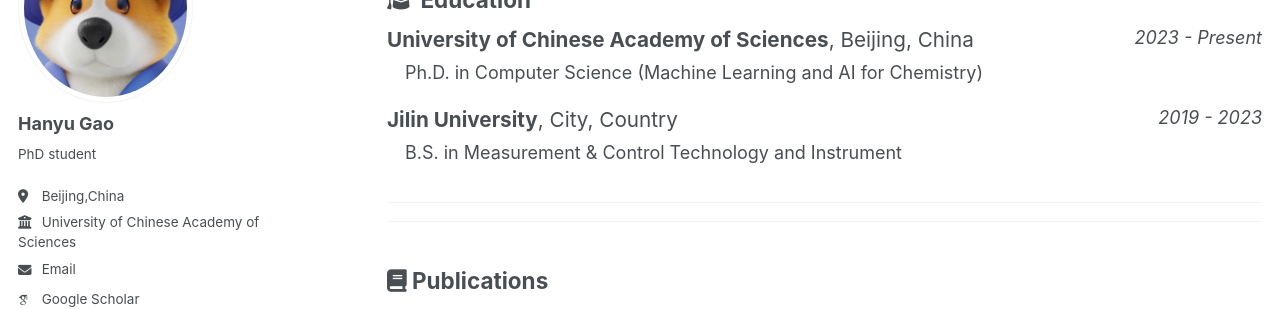
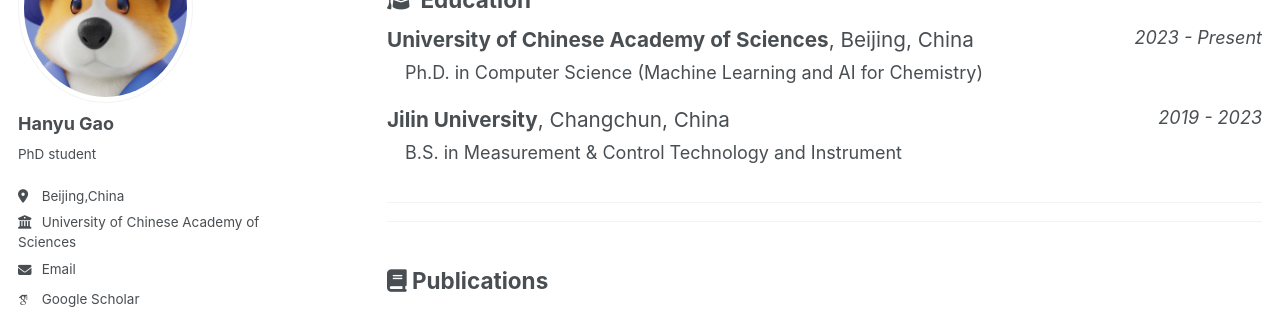
Before and after one commit to Licht0812/Licht0812.github.io, a Jekyll site: the page built from _pages/cv.md, in a window 1280 px wide. Shown: the part 193-502 px from the top of the page. Built offline with Jekyll 4.4.1, drawn with Linux system fonts in a browser that asks for light colours; some web fonts are replaced; a script that is not in the unit is left out.

Commit message:
Update cv.md

```diff
--- a/_pages/cv.md
+++ b/_pages/cv.md
@@ -20,7 +20,7 @@ redirect_from:
 </div>
 
 <div style="display: flex; justify-content: space-between; margin-bottom: 0.2em;">
-  <span style="font-size: 1.15em;"><b>Jilin University</b>, City, Country</span>
+  <span style="font-size: 1.15em;"><b>Jilin University</b>, Changchun, China</span>
   <span><i>2019 - 2023</i></span>
 </div>
 <div style="padding-bottom: 1em; padding-left: 1em;">
```
